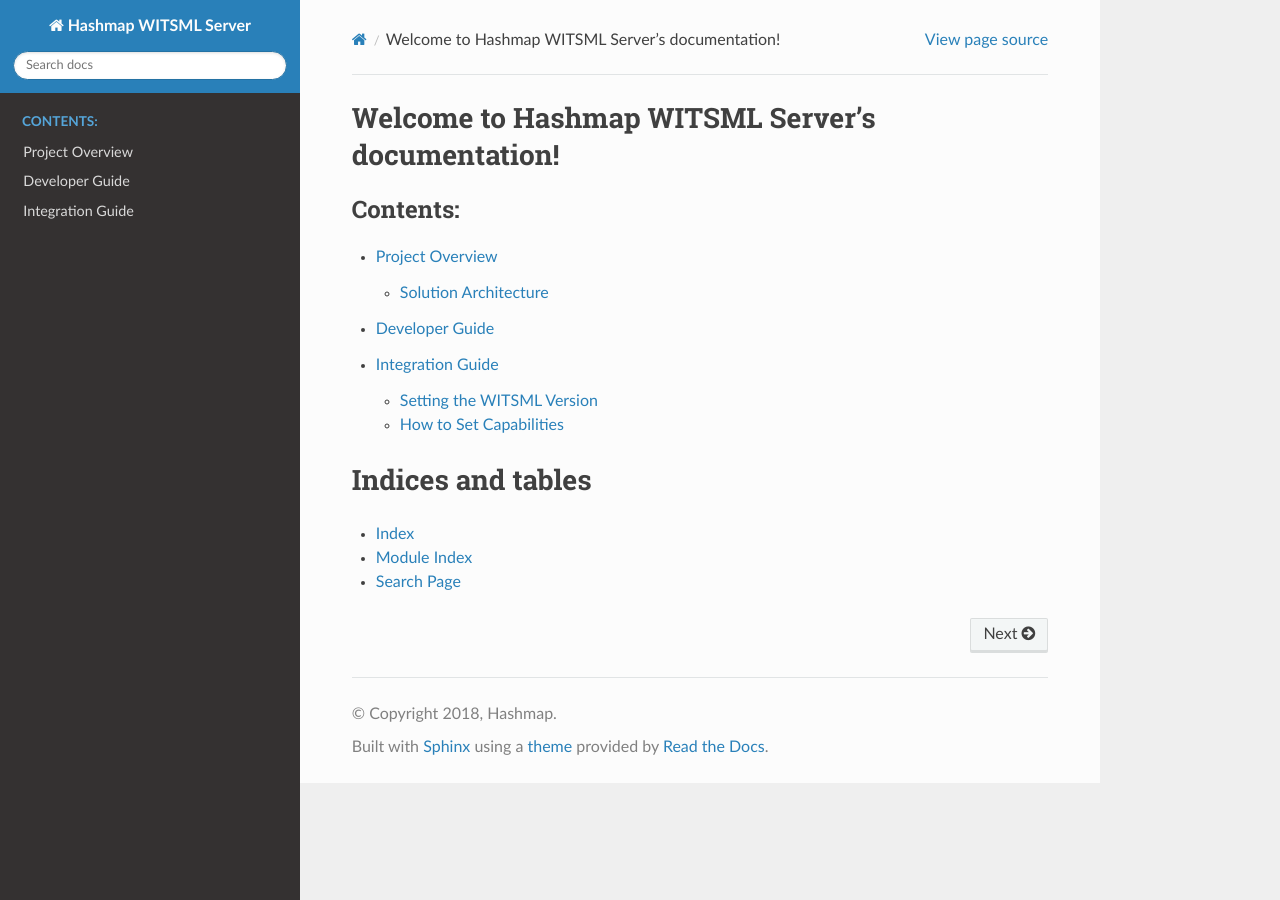
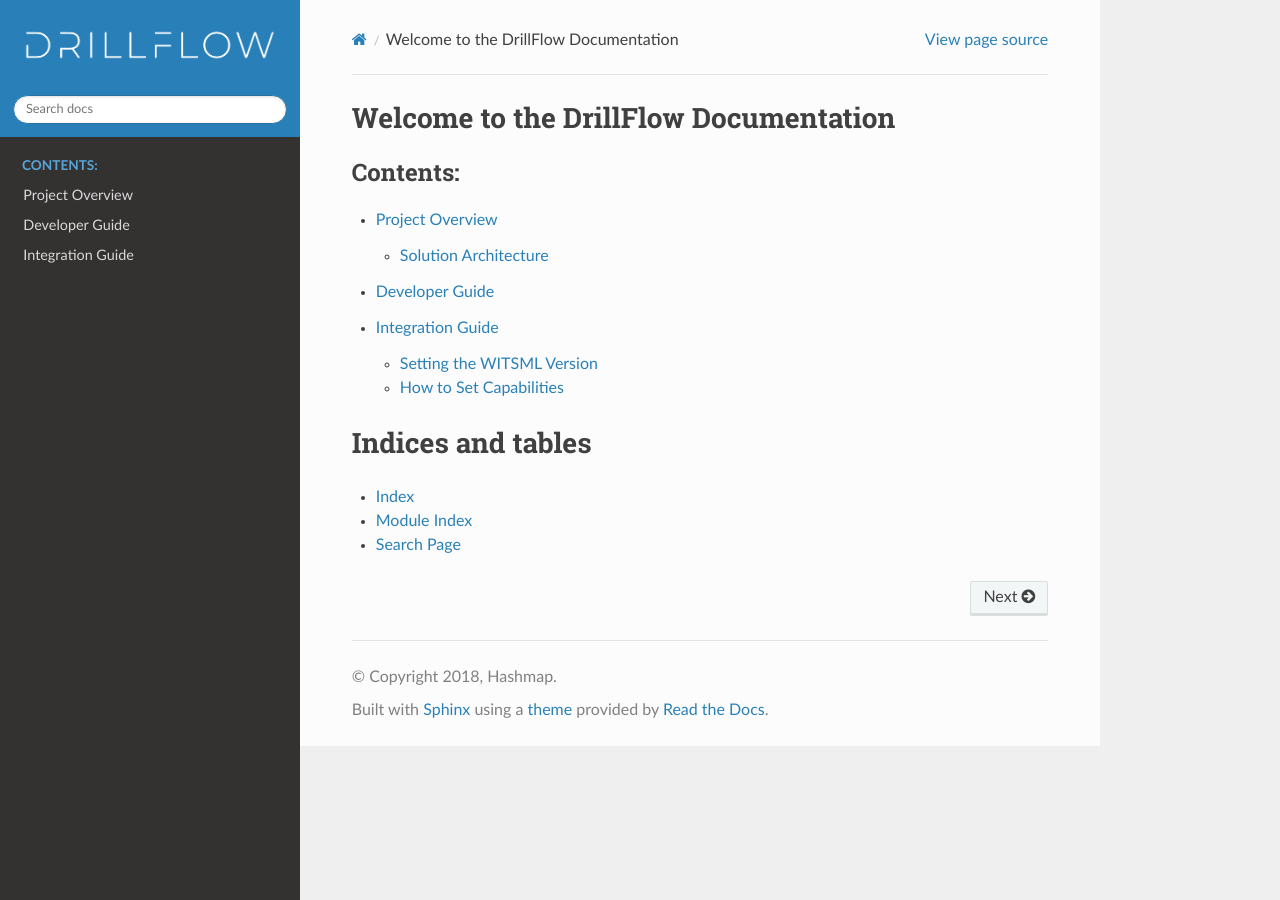
Before and after one commit to hashmapinc/Drillflow, a Sphinx documentation site: the page built from docs/source/index.rst, in a window 1280 px wide. Built offline with Sphinx 7.4.7 and the Read the Docs theme 2.0.0, drawn with Linux system fonts in a browser that asks for light colours.

Commit message:
Updating documentation with Logo

```diff
--- a/docs/source/conf.py
+++ b/docs/source/conf.py
@@ -19,7 +19,7 @@
 
 # -- Project information -----------------------------------------------------
 
-project = u'Hashmap WITSML Server'
+project = u'DrillFlow'
 copyright = u'2018, Hashmap'
 author = u'Hashmap'
 
@@ -81,12 +81,14 @@
 # further.  For a list of options available for each theme, see the
 # documentation.
 #
-# html_theme_options = {sphinx_rtd_theme}
+html_theme_options = {'logo_only': True}
 
 # Add any paths that contain custom static files (such as style sheets) here,
 # relative to this directory. They are copied after the builtin static files,
 # so a file named "default.css" will overwrite the builtin "default.css".
 html_static_path = ['.static']
+
+html_logo='logo2.png'
 
 # Custom sidebar templates, must be a dictionary that maps document names
 # to template names.
--- a/docs/source/index.rst
+++ b/docs/source/index.rst
@@ -3,8 +3,8 @@
    You can adapt this file completely to your liking, but it should at least
    contain the root `toctree` directive.
 
-Welcome to Hashmap WITSML Server's documentation!
-=================================================
+Welcome to the DrillFlow Documentation
+======================================
 
 .. toctree::
    :maxdepth: 2
```
Also changed, not shown: docs/source/logo2.png (added), 1 other file.
